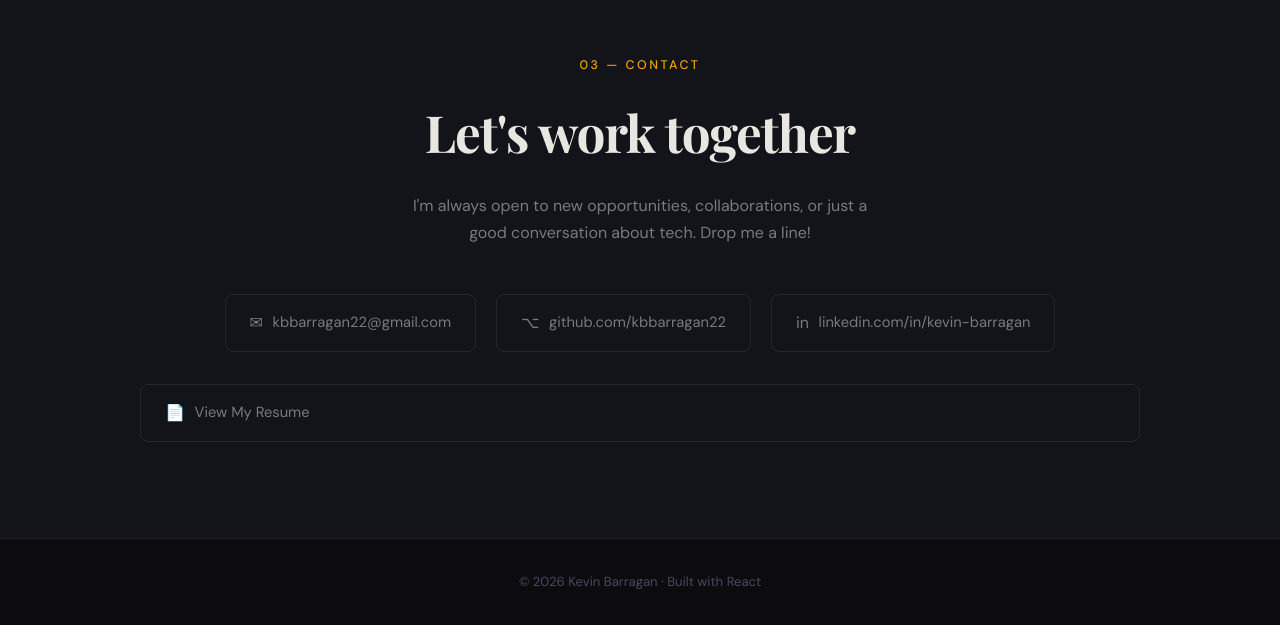
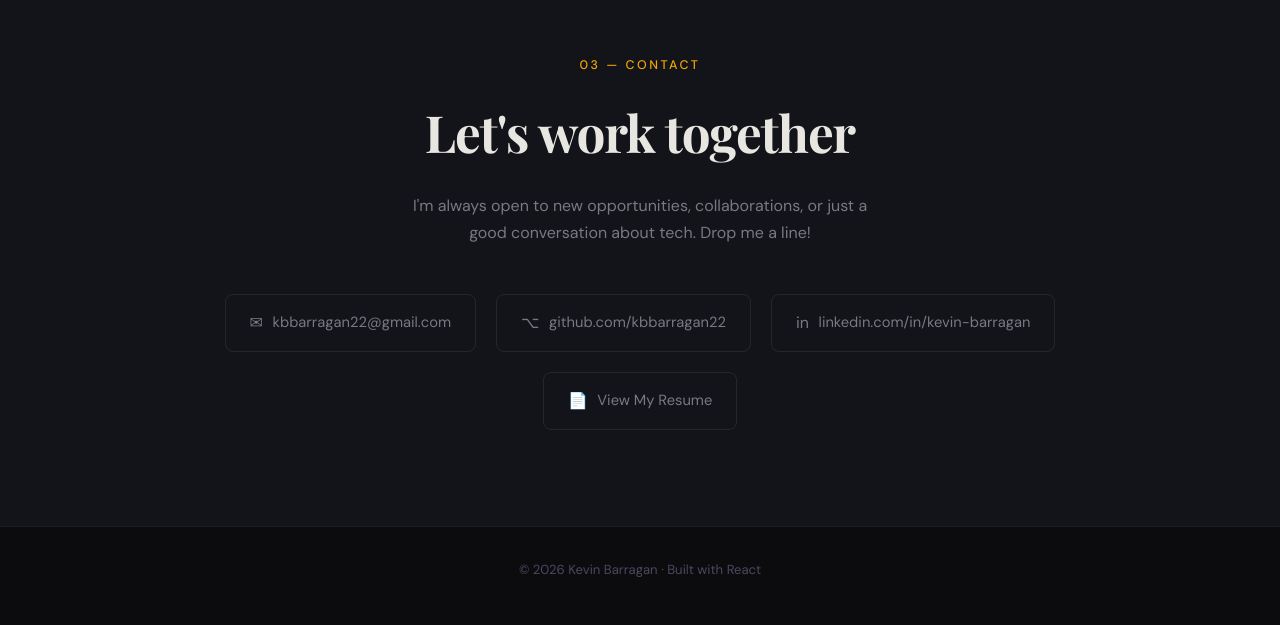
Before and after one commit to kbbarragan22/my-portfolio, a React (Vite) app: page /#/ in a window 1280 px wide. Shown: the part 2450-3075 px from the top of the page. Built offline with nearby package versions, Linux system fonts and the light colour scheme.

Commit message:
Update Home.jsx

```diff
--- a/src/pages/Home.jsx
+++ b/src/pages/Home.jsx
@@ -149,15 +149,11 @@ function Home() {
               <span className="contact-icon">in</span>
               linkedin.com/in/kevin-barragan
             </a>
-          </div>
-
-          {/* Resume button — outside contact-links */}
-          <div style={{ marginTop: '2rem' }}>
             <Link to="/resume" className="contact-item">
               <span className="contact-icon">📄</span>
               View My Resume
             </Link>
-          </div>
+            </div>
           </div>
       </section>
     </main>
```
